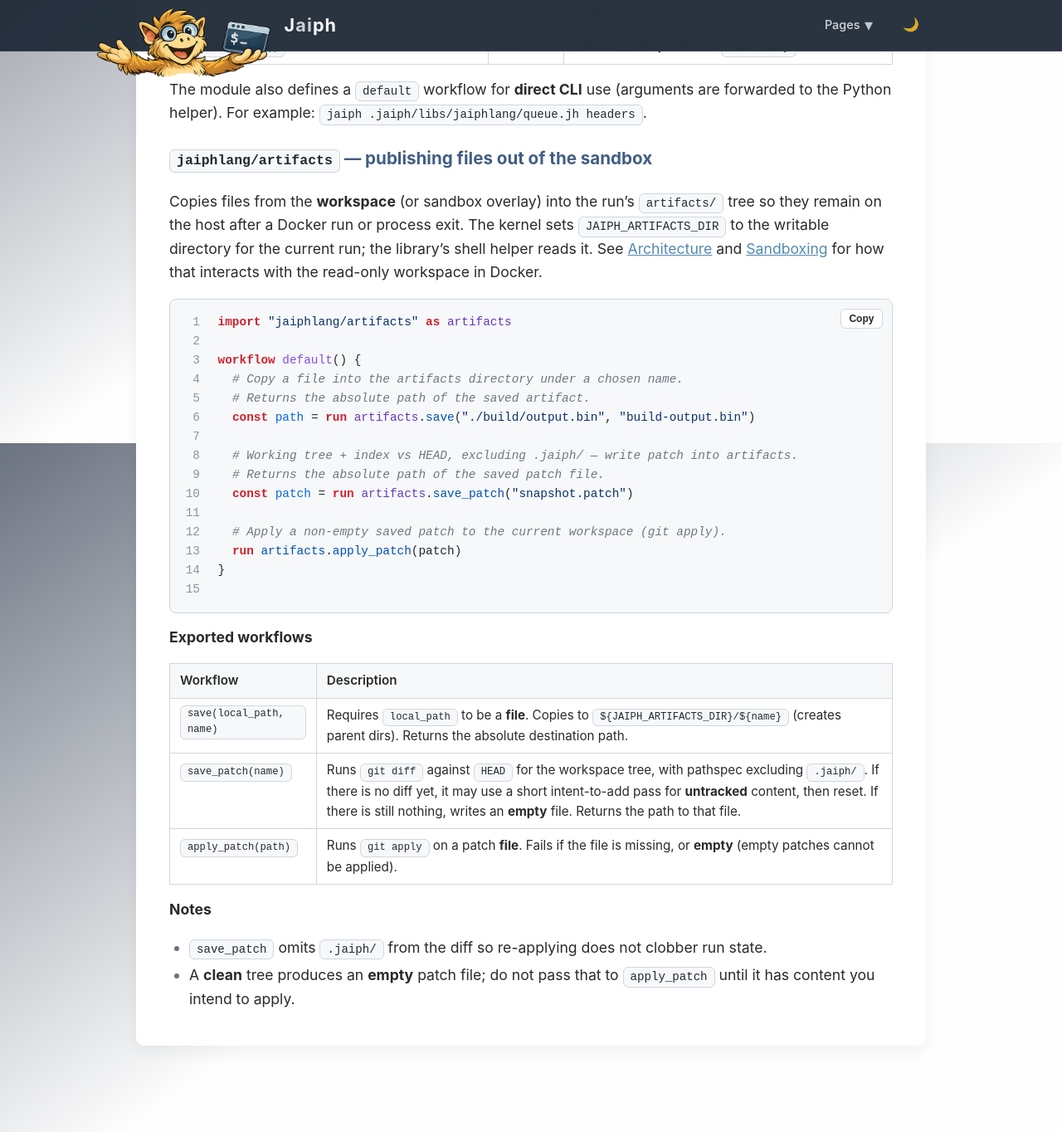
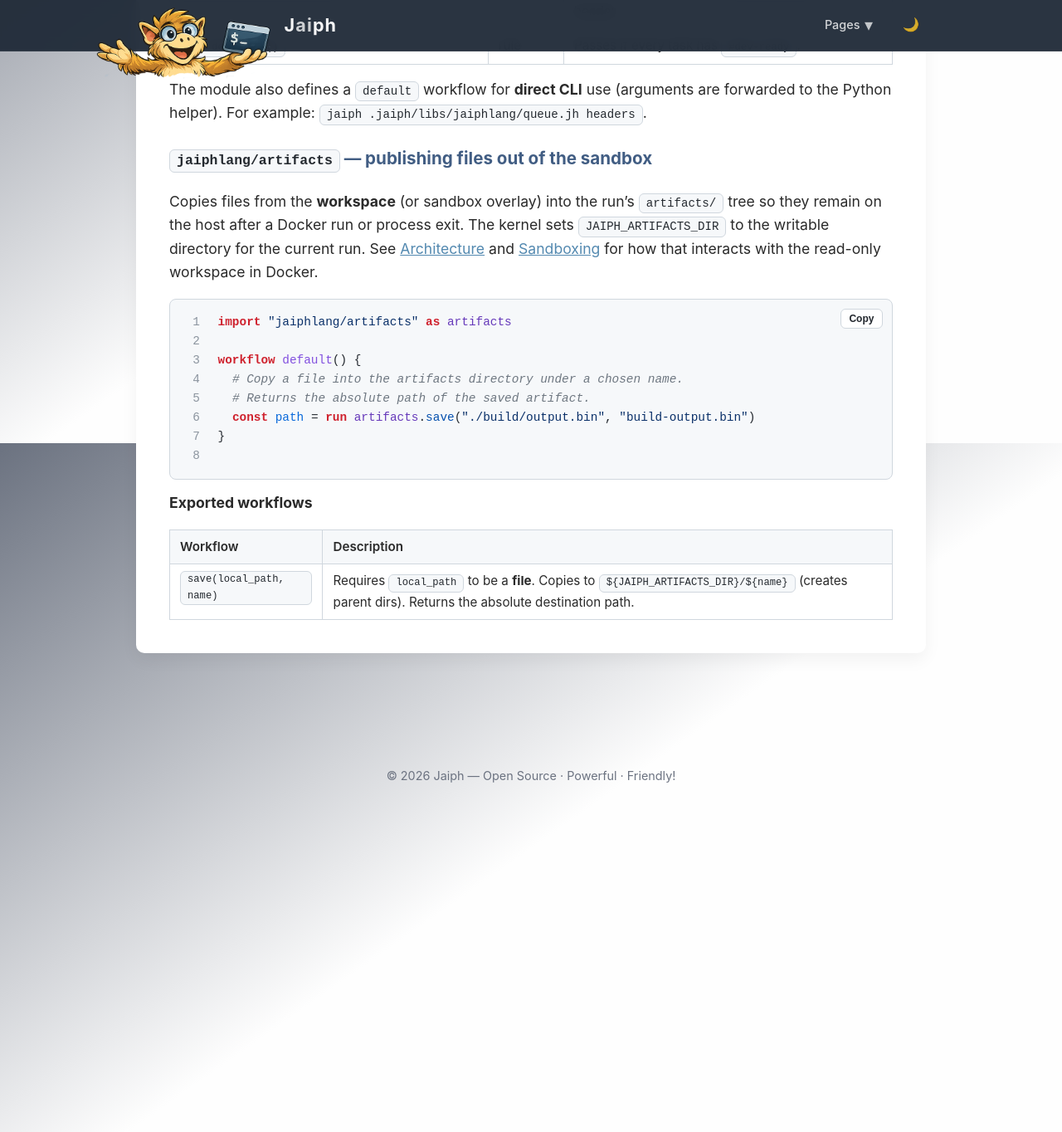
Before and after one commit to jaiphlang/jaiph, a Jekyll site: the page built from docs/libraries.md, in a window 1280 px wide and 1400 px high, scrolled down 3066 px. Shown: the top 1364 px of the window at 83% size. Built offline with Jekyll 4.4.1, drawn with Linux system fonts in a browser that asks for light colours.

Commit message:
Refactor jaiphlang artifacts to save-only; engineer publishes git patch
The artifacts library now uses a named save_script and only exports save().
Remove artifacts.sh and the unpublished patch/apply helpers; document the
workflow and trim the E2E to save-only.

Add git.patch and wire engineer to copy the workspace diff into run artifacts
after CI, docs, and queue cleanup. Fix engineer imports to keep sibling .jaiph
modules on relative paths.

Made-with: Cursor

````diff
--- a/docs/index.html
+++ b/docs/index.html
@@ -510,9 +510,8 @@ Jaiph: Running async.jh<span class="run-banner-meta"> (Docker sandbox, fusefs)</
                     pipe the prompt via stdin and capture raw stdout as the response. No JSON stream
                     protocol required; just read stdin and print your answer.</p>
                 <p><strong>Artifacts library.</strong> Publish files from inside the sandbox to a host-readable
-                    location with the built-in <code>jaiphlang/artifacts</code> library. <code>artifacts.save</code>
-                    copies a file, <code>artifacts.save_patch</code> exports a git diff, and
-                    <code>artifacts.apply_patch</code> replays it. Works identically in Docker and on the host.
+                    location with the built-in <code>jaiphlang/artifacts</code> library (<code>artifacts.save</code>).
+                    Works identically in Docker and on the host.
                     See <a href="libraries#jaiphlangartifacts--publishing-files-out-of-the-sandbox">Libraries</a>.
                 </p>
                 <p><strong>Configuration.</strong> Control behavior with <code>config { ... }</code> blocks
--- a/docs/libraries.md
+++ b/docs/libraries.md
@@ -72,7 +72,7 @@ The module also defines a `default` workflow for **direct CLI** use (arguments a
 
 ### `jaiphlang/artifacts` — publishing files out of the sandbox
 
-Copies files from the **workspace** (or sandbox overlay) into the run’s `artifacts/` tree so they remain on the host after a Docker run or process exit. The kernel sets `JAIPH_ARTIFACTS_DIR` to the writable directory for the current run; the library’s shell helper reads it. See [Architecture](architecture.md#durable-artifact-layout) and [Sandboxing](sandboxing.md) for how that interacts with the read-only workspace in Docker.
+Copies files from the **workspace** (or sandbox overlay) into the run’s `artifacts/` tree so they remain on the host after a Docker run or process exit. The kernel sets `JAIPH_ARTIFACTS_DIR` to the writable directory for the current run. See [Architecture](architecture.md#durable-artifact-layout) and [Sandboxing](sandboxing.md) for how that interacts with the read-only workspace in Docker.
 
 ```jaiph
 import "jaiphlang/artifacts" as artifacts
@@ -81,13 +81,6 @@ workflow default() {
   # Copy a file into the artifacts directory under a chosen name.
   # Returns the absolute path of the saved artifact.
   const path = run artifacts.save("./build/output.bin", "build-output.bin")
-
-  # Working tree + index vs HEAD, excluding .jaiph/ — write patch into artifacts.
-  # Returns the absolute path of the saved patch file.
-  const patch = run artifacts.save_patch("snapshot.patch")
-
-  # Apply a non-empty saved patch to the current workspace (git apply).
-  run artifacts.apply_patch(patch)
 }
 ```
 
@@ -96,10 +89,3 @@ workflow default() {
 | Workflow | Description |
 |----------|-------------|
 | `save(local_path, name)` | Requires `local_path` to be a **file**. Copies to `${JAIPH_ARTIFACTS_DIR}/${name}` (creates parent dirs). Returns the absolute destination path. |
-| `save_patch(name)` | Runs `git diff` against `HEAD` for the workspace tree, with pathspec excluding `.jaiph/`. If there is no diff yet, it may use a short intent-to-add pass for **untracked** content, then reset. If there is still nothing, writes an **empty** file. Returns the path to that file. |
-| `apply_patch(path)` | Runs `git apply` on a patch **file**. Fails if the file is missing, or **empty** (empty patches cannot be applied). |
-
-**Notes**
-
-- `save_patch` omits `.jaiph/` from the diff so re-applying does not clobber run state.
-- A **clean** tree produces an **empty** patch file; do not pass that to `apply_patch` until it has content you intend to apply.
````
Also changed, not shown: docs/architecture.md (+1 -1 lines), docs/artifacts.md (+1 -1 lines), docs/sandboxing.md (+1 -1 lines), CHANGELOG.md, 5 other files.
